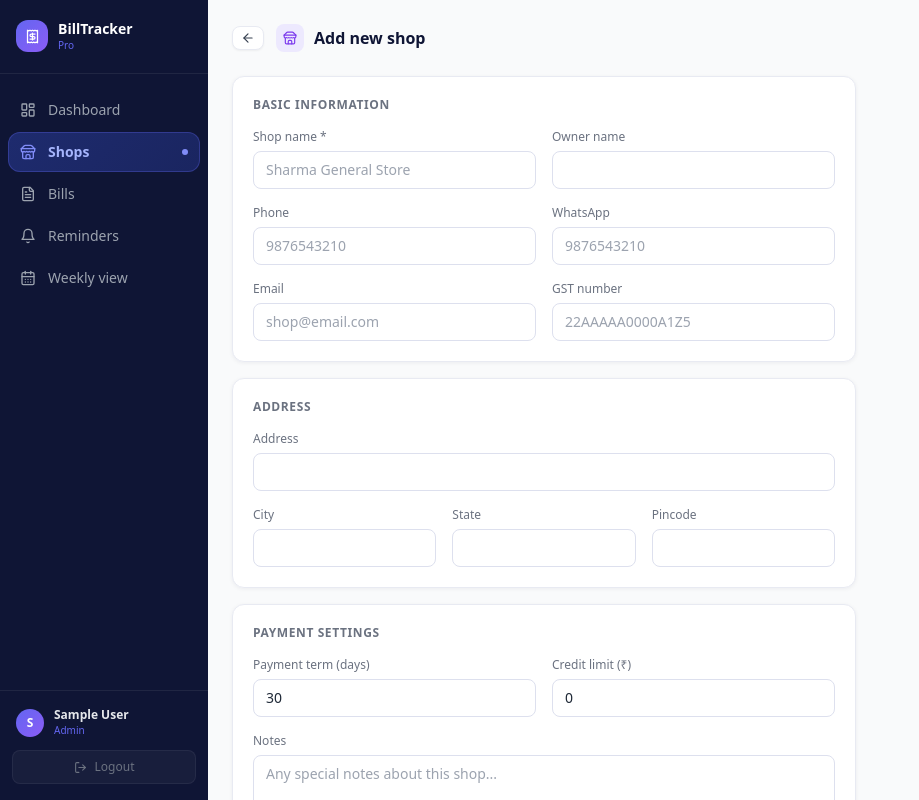
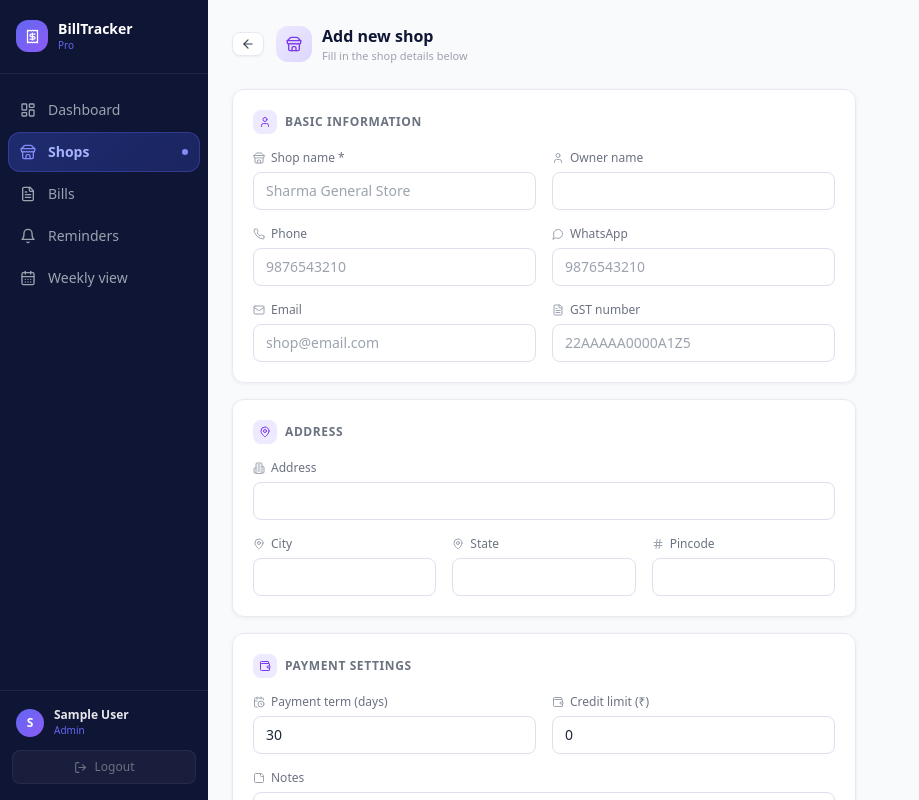
Before and after one commit to Mukulkms/billtrack, a React (Vite) app in the folder Frontend/client/: page /shops/new in a window 1280 px wide. Shown: the whole page, without its empty margins (0-919 px from the left). Built offline with nearby package versions, Linux system fonts and the light colour scheme; no server answers; sample sign-in values are in the browser's storage.

Commit message:
new code added

```diff
--- a/Frontend/client/src/pages/ShopForm.tsx
+++ b/Frontend/client/src/pages/ShopForm.tsx
@@ -1,7 +1,10 @@
 import { useState, useEffect } from 'react'
 import { useNavigate, useParams } from 'react-router-dom'
 import { createShopApi, getShopByIdApi, updateShopApi } from '../api/shops'
-import { Loader2, ArrowLeft, Store } from 'lucide-react'
+import {
+  Loader2, ArrowLeft, Store, User, Phone, MessageCircle, Mail,
+  FileText, MapPin, Building2, Hash, CalendarClock, Wallet, StickyNote,
+} from 'lucide-react'
 import toast from 'react-hot-toast'
 
 const EMPTY = {
@@ -10,13 +13,16 @@ const EMPTY = {
   pincode: '', paymentTerm: '30', creditLimit: '0', notes: ''
 }
 
-function Field({ label, value, onChange, type = 'text', placeholder = '', required = false }: {
+function Field({ label, value, onChange, type = 'text', placeholder = '', required = false, icon: Icon }: {
   label: string; value: string; onChange: (v: string) => void
-  type?: string; placeholder?: string; required?: boolean
+  type?: string; placeholder?: string; required?: boolean; icon?: React.ElementType
 }) {
   return (
     <div>
-      <label className="label">{label}</label>
+      <label className="label flex items-center gap-1.5">
+        {Icon && <Icon size={12} style={{ color: '#9ca3af' }} />}
+        {label}
+      </label>
       <input
         className="input"
         type={type}
@@ -29,18 +35,50 @@ function Field({ label, value, onChange, type = 'text', placeholder = '', requir
   )
 }
 
+function SectionCard({ icon: Icon, title, children }: { icon: React.ElementType; title: string; children: React.ReactNode }) {
+  return (
+    <div
+      className="rounded-xl p-5 mb-4 space-y-4"
+      style={{ background: '#fff', border: '1px solid #e8eaf2', boxShadow: '0 1px 4px rgba(15,21,53,0.06)' }}
+    >
+      <div className="flex items-center gap-2">
+        <div className="w-6 h-6 rounded-lg flex items-center justify-center" style={{ background: '#ede9fe' }}>
+          <Icon size={12} style={{ color: '#7c3aed' }} />
+        </div>
+        <p className="text-xs font-semibold uppercase tracking-wider" style={{ color: '#6b7280' }}>
+          {title}
+        </p>
+      </div>
+      {children}
+    </div>
+  )
+}
+
 export default function ShopForm() {
   const { id } = useParams()
   const navigate = useNavigate()
   const isEdit = Boolean(id)
   const [form, setForm] = useState(EMPTY)
   const [loading, setLoading] = useState(false)
+  const [fetching, setFetching] = useState(isEdit)
 
   useEffect(() => {
     if (id) {
-      getShopByIdApi(id).then(s =>
-        setForm({ ...EMPTY, ...s, paymentTerm: String(s.paymentTerm), creditLimit: String(s.creditLimit) })
-      )
+      setFetching(true)
+      getShopByIdApi(id)
+        .then(s => {
+          const picked: any = {}
+          for (const key of Object.keys(EMPTY)) {
+            picked[key] = s[key] ?? EMPTY[key as keyof typeof EMPTY]
+          }
+          setForm({
+            ...picked,
+            paymentTerm: String(s.paymentTerm ?? 30),
+            creditLimit: String(s.creditLimit ?? 0),
+          })
+        })
+        .catch(() => toast.error('Failed to load shop'))
+        .finally(() => setFetching(false))
     }
   }, [id])
 
@@ -60,11 +98,20 @@ export default function ShopForm() {
     } finally { setLoading(false) }
   }
 
+  if (fetching) {
+    return (
+      <div className="flex justify-center py-24">
+        <Loader2 className="animate-spin" style={{ color: '#6366f1' }} size={24} />
+      </div>
+    )
+  }
+
   return (
     <div className="p-4 md:p-6 max-w-2xl">
 
       <div className="flex items-center gap-3 mb-6">
         <button
+          type="button"
           className="btn btn-sm"
           onClick={() => navigate(-1)}
           style={{ color: '#374151' }}
@@ -73,64 +120,54 @@ export default function ShopForm() {
         </button>
         <div className="flex items-center gap-2.5">
           <div
-            className="w-7 h-7 rounded-lg flex items-center justify-center"
-            style={{ background: '#ede9fe' }}
+            className="w-9 h-9 rounded-xl flex items-center justify-center"
+            style={{ background: 'linear-gradient(135deg, #ede9fe, #ddd6fe)' }}
           >
-            <Store size={14} style={{ color: '#7c3aed' }} />
+            <Store size={16} style={{ color: '#7c3aed' }} />
           </div>
-          <h1 className="text-base font-bold" style={{ color: '#0f1535' }}>
-            {isEdit ? 'Edit shop' : 'Add new shop'}
-          </h1>
+          <div>
+            <h1 className="text-base font-bold" style={{ color: '#0f1535' }}>
+              {isEdit ? 'Edit shop' : 'Add new shop'}
+            </h1>
+            <p className="text-[11px]" style={{ color: '#9ca3af' }}>
+              {isEdit ? (form.shopName || 'Update shop details') : 'Fill in the shop details below'}
+            </p>
+          </div>
         </div>
       </div>
 
       <form onSubmit={submit}>
 
-        <div
-          className="rounded-xl p-5 mb-4 space-y-4"
-          style={{ background: '#fff', border: '1px solid #e8eaf2', boxShadow: '0 1px 4px rgba(15,21,53,0.06)' }}
-        >
-          <p className="text-xs font-semibold uppercase tracking-wider" style={{ color: '#6b7280' }}>
-            Basic information
-          </p>
+        <SectionCard icon={User} title="Basic information">
           <div className="grid grid-cols-1 sm:grid-cols-2 gap-4">
-            <Field label="Shop name *"  value={form.shopName}  onChange={set('shopName')}  placeholder="Sharma General Store" required />
-            <Field label="Owner name " value={form.ownerName} onChange={set('ownerName')} />
-            <Field label="Phone"      value={form.phone}     onChange={set('phone')}     placeholder="9876543210"  />
-            <Field label="WhatsApp"     value={form.whatsapp}  onChange={set('whatsapp')}  placeholder="9876543210" />
-            <Field label="Email"        value={form.email}     onChange={set('email')}     type="email" placeholder="shop@email.com" />
-            <Field label="GST number"   value={form.gstNumber} onChange={set('gstNumber')} placeholder="22AAAAA0000A1Z5" />
+            <Field label="Shop name *" icon={Store}   value={form.shopName}  onChange={set('shopName')}  placeholder="Sharma General Store" required />
+            <Field label="Owner name"  icon={User}     value={form.ownerName} onChange={set('ownerName')} />
+            <Field label="Phone"       icon={Phone}    value={form.phone}     onChange={set('phone')}     placeholder="9876543210" />
+            <Field label="WhatsApp"    icon={MessageCircle} value={form.whatsapp} onChange={set('whatsapp')} placeholder="9876543210" />
+            <Field label="Email"       icon={Mail}     value={form.email}     onChange={set('email')}     type="email" placeholder="shop@email.com" />
+            <Field label="GST number"  icon={FileText} value={form.gstNumber} onChange={set('gstNumber')} placeholder="22AAAAA0000A1Z5" />
           </div>
-        </div>
+        </SectionCard>
 
-        <div
-          className="rounded-xl p-5 mb-4 space-y-4"
-          style={{ background: '#fff', border: '1px solid #e8eaf2', boxShadow: '0 1px 4px rgba(15,21,53,0.06)' }}
-        >
-          <p className="text-xs font-semibold uppercase tracking-wider" style={{ color: '#6b7280' }}>
-            Address
-          </p>
-          <Field label="Address" value={form.address} onChange={set('address')} />
+        <SectionCard icon={MapPin} title="Address">
+          <Field label="Address" icon={Building2} value={form.address} onChange={set('address')} />
           <div className="grid grid-cols-1 sm:grid-cols-3 gap-4">
-            <Field label="City"    value={form.city}    onChange={set('city')}    />
-            <Field label="State"   value={form.state}   onChange={set('state')}   />
-            <Field label="Pincode" value={form.pincode} onChange={set('pincode')}  />
+            <Field label="City"    icon={MapPin} value={form.city}    onChange={set('city')}    />
+            <Field label="State"   icon={MapPin} value={form.state}   onChange={set('state')}   />
+            <Field label="Pincode" icon={Hash}   value={form.pincode} onChange={set('pincode')}  />
           </div>
-        </div>
+        </SectionCard>
 
-        <div
-          className="rounded-xl p-5 mb-6 space-y-4"
-          style={{ background: '#fff', border: '1px solid #e8eaf2', boxShadow: '0 1px 4px rgba(15,21,53,0.06)' }}
-        >
-          <p className="text-xs font-semibold uppercase tracking-wider" style={{ color: '#6b7280' }}>
-            Payment settings
-          </p>
+        <SectionCard icon={Wallet} title="Payment settings">
           <div className="grid grid-cols-1 sm:grid-cols-2 gap-4">
-            <Field label="Payment term (days)" value={form.paymentTerm} onChange={set('paymentTerm')} type="number" placeholder="30" />
-            <Field label="Credit limit (₹)"   value={form.creditLimit}  onChange={set('creditLimit')}  type="number" placeholder="50000" />
+            <Field label="Payment term (days)" icon={CalendarClock} value={form.paymentTerm} onChange={set('paymentTerm')} type="number" placeholder="30" />
+            <Field label="Credit limit (₹)"    icon={Wallet}        value={form.creditLimit}  onChange={set('creditLimit')}  type="number" placeholder="50000" />
           </div>
           <div>
-            <label className="label">Notes</label>
+            <label className="label flex items-center gap-1.5">
+              <StickyNote size={12} style={{ color: '#9ca3af' }} />
+              Notes
+            </label>
             <textarea
               className="input resize-none"
               rows={2}
@@ -139,7 +176,7 @@ export default function ShopForm() {
               onChange={e => set('notes')(e.target.value)}
             />
           </div>
-        </div>
+        </SectionCard>
 
         <div className="flex justify-end gap-2">
           <button
```
Also changed, not shown: 1 other file (tests, documents, lock files or other folders).
